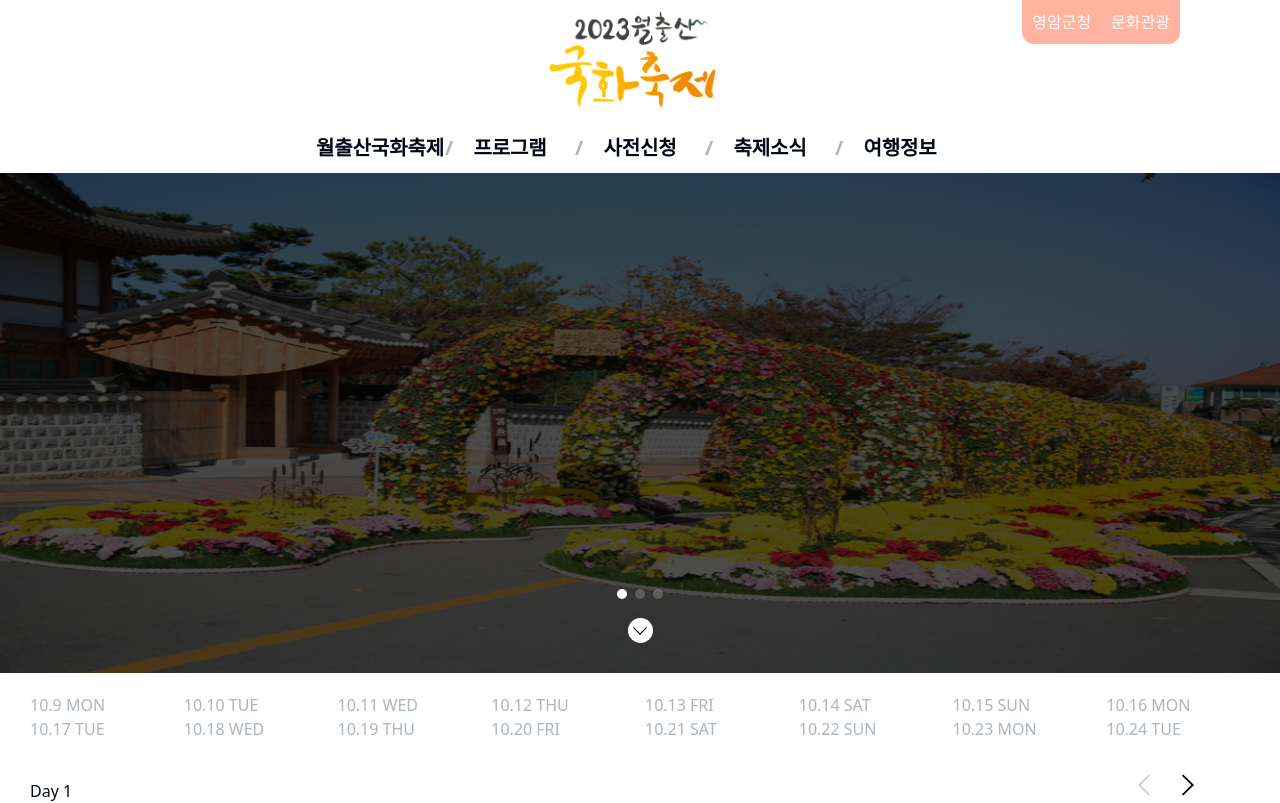
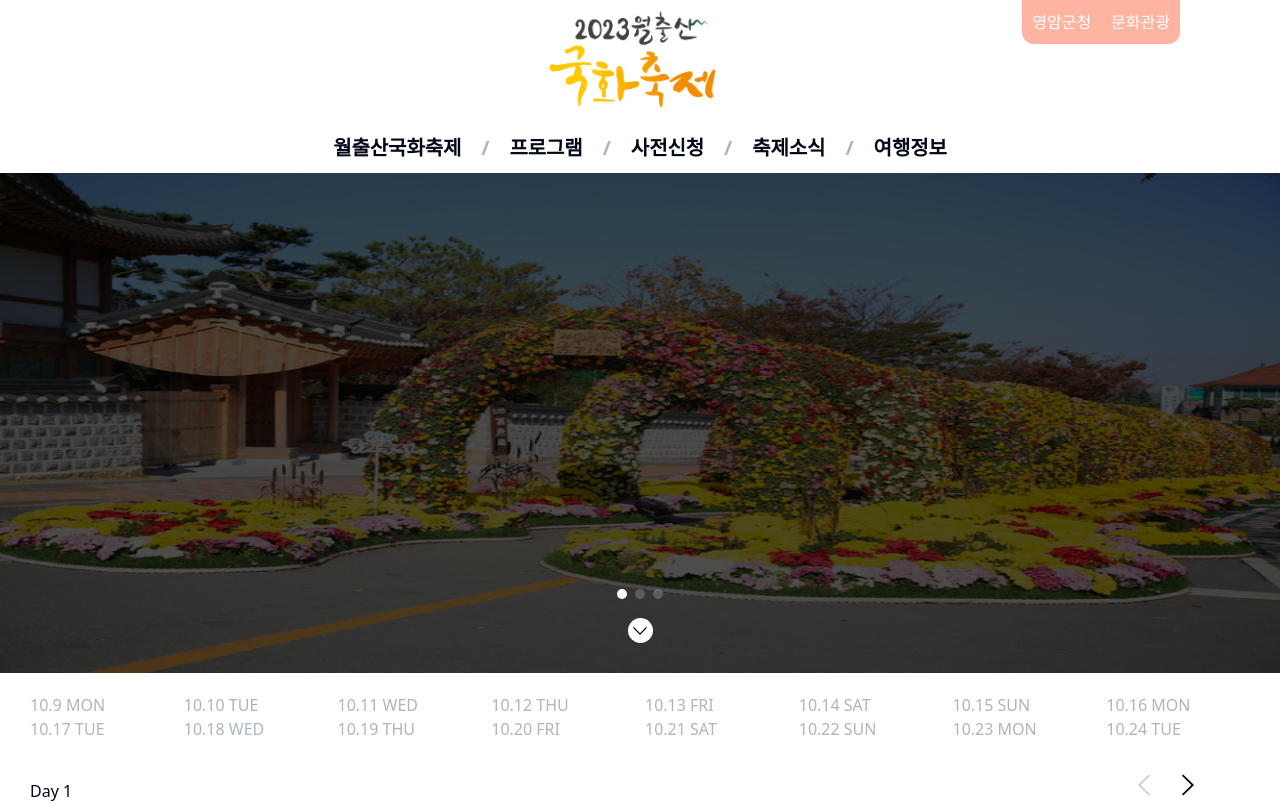
Before and after one commit to guesung/Yakukhwa, a Next.js app: page / in a window 1280 px wide. Shown: the top 803 px of the page. Built offline with nearby package versions, Linux system fonts and the light colour scheme.

Commit message:
fix : 간격 맞추기

```diff
--- a/src/app/components/Header/MainLinkSection.tsx
+++ b/src/app/components/Header/MainLinkSection.tsx
@@ -24,15 +24,15 @@ export default function MainLinkSection() {
       </AnimatePresence>
 
       {MAINLINKLIST.map((linkItem, index) => (
-        <div key={index} className="flex flex-col w-130">
+        <div key={index} className="flex">
           <div
             className="flex items-center h-50 justify-center z-20 cursor-pointer text-title4"
             onMouseEnter={() => setIsActive(true)}
           >
             {linkItem.mainTitle.name}
           </div>
-          {index > 0 && (
-            <p className="absolute inset-y-0 flex items-center text-gray-6 text-title4">
+          {index < MAINLINKLIST.length - 1 && (
+            <p className="inset-y-0 flex mx-20 items-center text-gray-6 text-title4">
               /
             </p>
           )}
```
